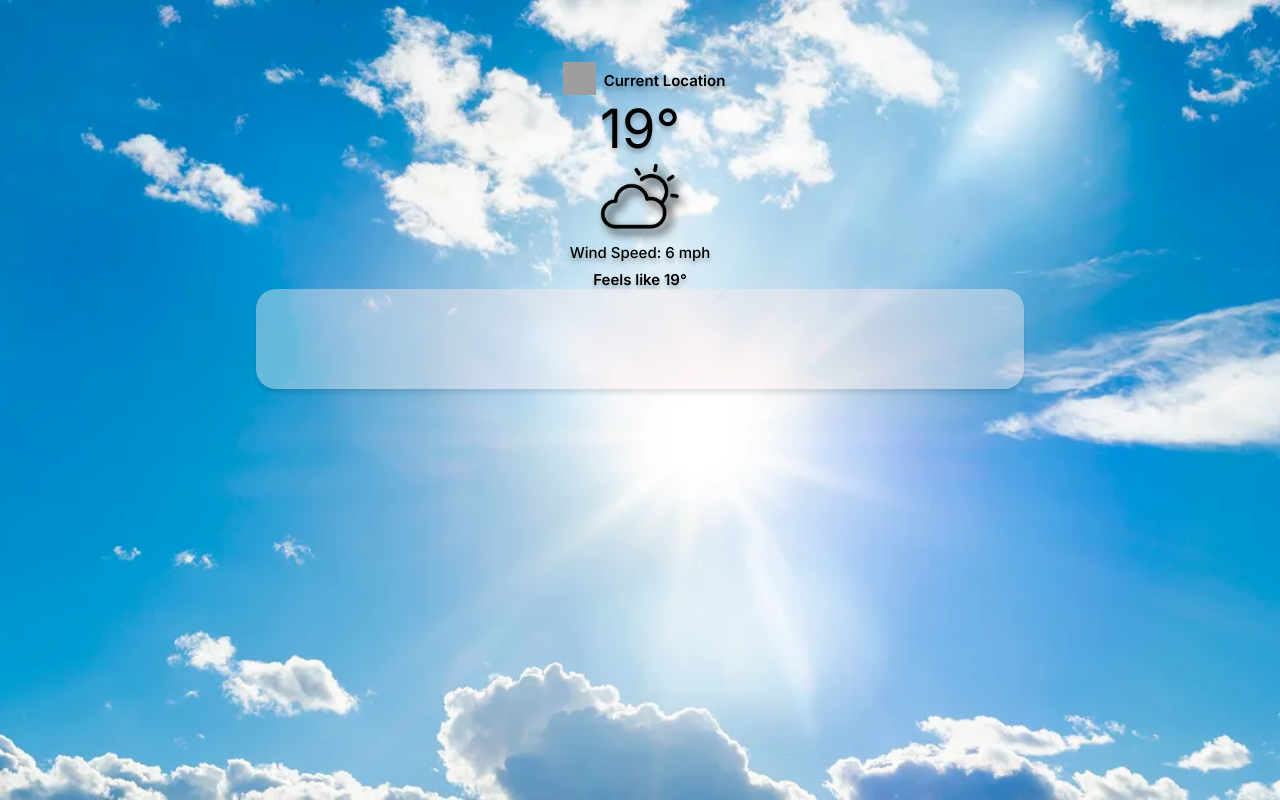
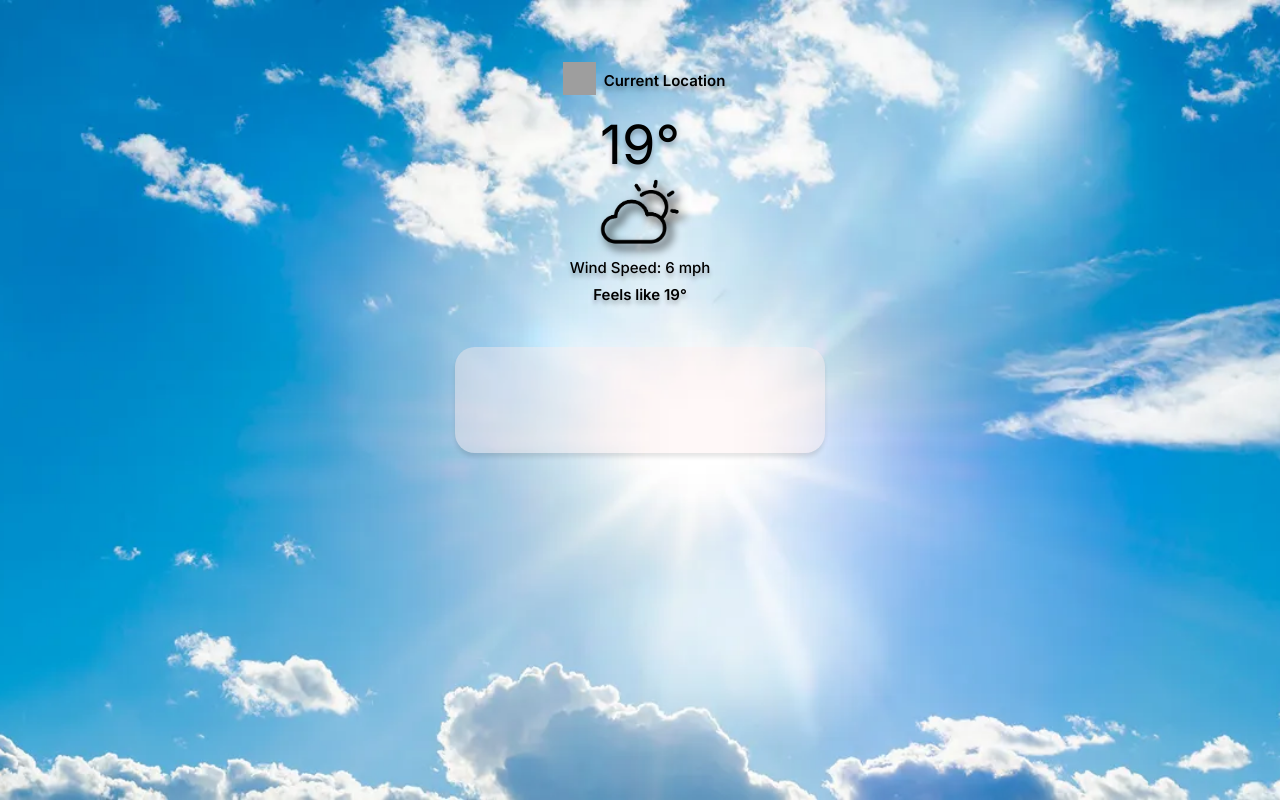
Before and after one commit to Rajpreet0404/Group-8-Weather-App, a React (Create React App) app in the folder gui-react-app/: page / in a window 1280 px wide. Built offline with nearby package versions, Linux system fonts and the light colour scheme; grey boxes are pictures that could not be loaded.

Commit message:
refactor style.css

```diff
--- a/gui-react-app/src/App.js
+++ b/gui-react-app/src/App.js
@@ -5,7 +5,7 @@ import "./style.css"; // Import the CSS file
 
 function App() {
   return (
-    <body>
+    <section className="app">
       {/* Location flex box */}
       <section className="locationBox">
         <div className="weatherimage">
@@ -31,10 +31,10 @@ function App() {
         </div>
       </section>
 
-      <div className="box temperature">
+      <div className="tempBox">
 
       </div>
-    </body>
+    </section>
   );
 }
 
--- a/gui-react-app/src/style.css
+++ b/gui-react-app/src/style.css
@@ -1,6 +1,7 @@
 @import url('https://fonts.googleapis.com/css2?family=Inter:wght@100..900&display=swap');
 
-body{
+.app{
+    display: grid;
     background-image: url("../public/Background.png");
     background-size: cover;
     background-position: center;
@@ -10,26 +11,52 @@ body{
     font-family: "Inter", sans-serif;
     align-items: center;
     justify-items: center;
+    grid-template-areas:
+    ".. location .."
+    ".. weather .."
+    "temp temp temp"
+    "tempBox tempBox tempBox"
+    "activities activities activities";
+    grid-template-columns: 1fr 1fr 1fr;
+    grid-template-rows: 0.5fr 1fr 1fr 1fr 1fr;
+    z-index: 0;
+
 }
 
 .locationBox{
+    grid-area: location;
     display:flex;
     height: 10rem;
-    min-width: 10rem;
+    min-width: 100%;
     justify-content: center;
     flex-direction: row;
     align-items: center;
+    z-index: 1;
 }
 
 .weatherBox{
+    grid-area: weather;
     display: flex;
     flex-direction: column;
     justify-items: flex-start;
     align-items: center;
-    width: 20rem;
+    width: 100%;
     height: auto;
     margin-top: -4rem;
+    z-index: 1;
 }
+
+.tempBox{
+    grid-area: temp;
+    width: 23.125rem;
+    height: 6.625rem;
+    flex-shrink: 0;
+    border-radius: 1.25rem;
+    opacity: 0.4;
+    background: #FEE;
+    box-shadow: 0px 4px 4px 0px rgba(0, 0, 0, 0.25);
+}
+
 
 .box{
     display:flex;
```
